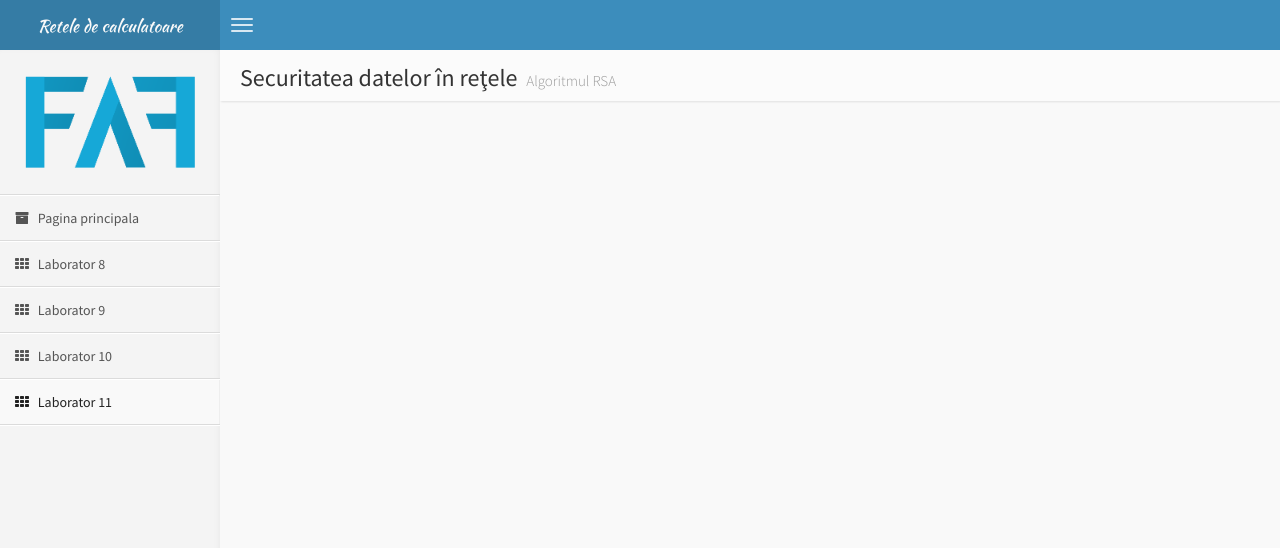
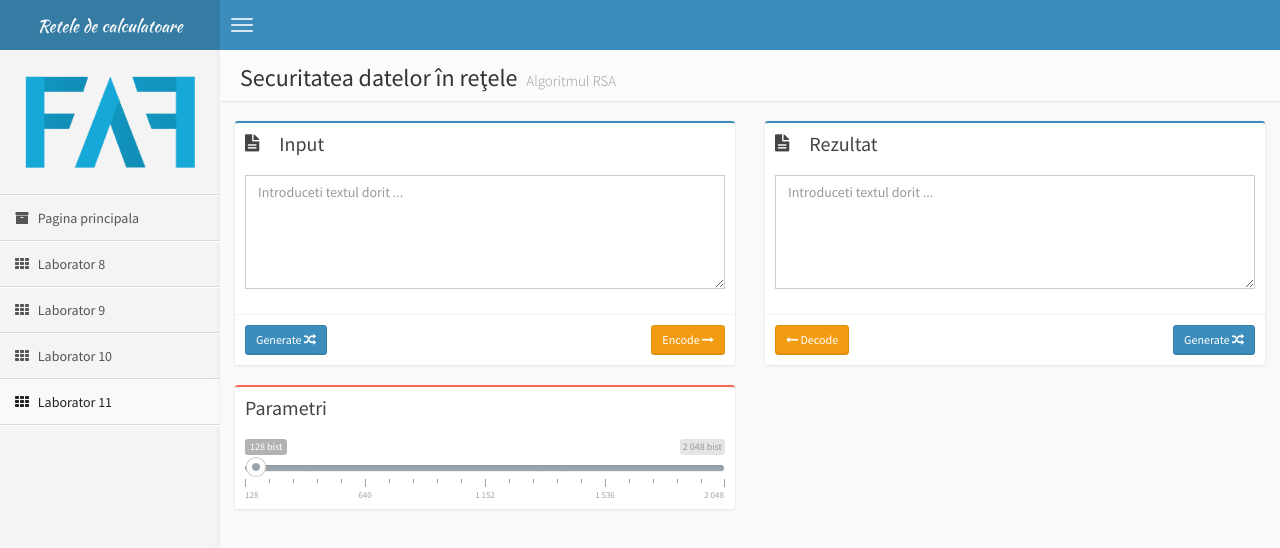
Before and after one commit to Vittorria/TW_Lab2, a plain HTML site: page index.html in a window 1280 px wide. Drawn offline with nearby package versions, Linux system fonts and the light colour scheme.

Commit message:
add input fields and range to the index page

```diff
--- a/index.html
+++ b/index.html
@@ -10,6 +10,10 @@
         <link href="css/font-awesome.min.css" rel="stylesheet" type="text/css" />
         <!-- Ionicons -->
         <link href="css/ionicons.min.css" rel="stylesheet" type="text/css" />
+        <!-- Ion Slider -->
+        <link href="css/ionslider/ion.rangeSlider.css" rel="stylesheet" type="text/css" />
+        <!-- ion slider Nice -->
+        <link href="css/ionslider/ion.rangeSlider.skinNice.css" rel="stylesheet" type="text/css" />
         <!-- Theme style -->
         <link href="css/AdminLTE.css" rel="stylesheet" type="text/css" />
 
@@ -98,12 +102,95 @@
                 <!-- Main content -->
                 <section class="content">
 
+                    <div class="row">
+                        <!-- left column -->
+                        <div class="col-md-6">
+                            <!-- general form elements -->
+                            <div class="box box-primary">
+                                <div class="box-header">
+                                    <i class="fa fa-file-text"></i>
+                                    <h3 class="box-title">Input</h3>
+                                </div><!-- /.box-header -->
+                                <!-- form start -->
+                                <form role="form">
+                                    <div class="box-body">
+                                        <!-- textarea -->
+                                        <div class="form-group">
+                                            <!-- <label>Textarea</label> -->
+                                            <textarea class="form-control" rows="5" placeholder="Introduceti textul dorit ... "></textarea>
+                                        </div>
+                                    </div><!-- /.box-body -->
+
+                                    <div class="box-footer clearfix">
+                                        <div class="pull-left">
+                                            <button type="submit" class="btn btn-sm btn-primary">
+                                                Generate <i class="fa fa-random"></i>
+                                            </button>
+                                        </div>
+                                        <div class="pull-right">
+                                            <button type="submit" class="btn btn-sm btn-warning">
+                                                Encode  <i class="fa fa-long-arrow-right"></i>
+                                            </button>
+                                        </div>
+                                    </div>
+                                </form>
+                            </div><!-- /.box -->
+
+                            <div class="box box-danger">
+                                <div class="box-header">
+                                    <h3 class="box-title">Parametri</h3>
+                                </div>
+                                <div class="box-body">
+                                    <!-- <div class="form-group">
+                                        <p class="help-block">Explicarea parametrului</p>
+                                        <div class="input-group col-xs-3">
+                                            <span class="input-group-addon">q</span>
+                                            <input type="text" class="form-control" placeholder="7">
+                                        </div>
+                                    </div> -->
+                                <input id="range_1" type="text" name="range_1" value="" />
+
+                                </div><!-- /.box-body -->
+                            </div><!-- /.box -->
+                        </div><!--/.col (left) -->
+                        <!-- right column -->
+                        <div class="col-md-6">
+                            <!-- general form elements -->
+                            <div class="box box-primary">
+                                <div class="box-header">
+                                    <i class="fa fa-file-text"></i>
+                                    <h3 class="box-title">Rezultat</h3>
+                                </div><!-- /.box-header -->
+                                <!-- form start -->
+                                <form role="form">
+                                    <div class="box-body">
+                                        <!-- textarea -->
+                                        <div class="form-group">
+                                            <!-- <label>Textarea</label> -->
+                                            <textarea class="form-control" rows="5" placeholder="Introduceti textul dorit ... "></textarea>
+                                        </div>
+                                    </div><!-- /.box-body -->
+
+                                    <div class="box-footer clearfix">
+                                        <div class="pull-right">
+                                            <button type="submit" class="btn btn-sm btn-primary">
+                                                Generate <i class="fa fa-random"></i>
+                                            </button>
+                                        </div>
+                                        <div class="pull-left">
+                                            <button type="submit" class="btn btn-sm btn-warning">
+                                                <i class="fa fa-long-arrow-left"></i> Decode
+                                            </button>
+                                        </div>
+                                    </div>
+                                </form>
+                            </div><!-- /.box -->
+                        </div><!--/.col (right) -->
+                    </div>   <!-- /.row -->
+
                 </section><!-- /.content -->
             </aside><!-- /.right-side -->
         </div><!-- ./wrapper -->
-
-        <!-- add new calendar event modal -->
-
 
         <!-- jQuery 2.0.2 -->
         <script src="http://ajax.googleapis.com/ajax/libs/jquery/2.0.2/jquery.min.js"></script>
@@ -115,5 +202,24 @@
         <script src="js/plugins/iCheck/icheck.min.js" type="text/javascript"></script>
         <!-- AdminLTE App -->
         <script src="js/AdminLTE/app.js" type="text/javascript"></script>
+        <!-- Ion Slider -->
+        <script src="js/plugins/ionslider/ion.rangeSlider.min.js" type="text/javascript"></script>
+
+        <script type="text/javascript">
+            $(function() {
+
+                /* ION SLIDER */
+                $("#range_1").ionRangeSlider({
+                    min: 128,
+                    max: 2048,
+                    type: 'single',
+                    step: 128,
+                    postfix: " bist",
+                    prettify: true,
+                    hasGrid: true
+                });
+            });
+        </script>
+
     </body>
 </html>
```
